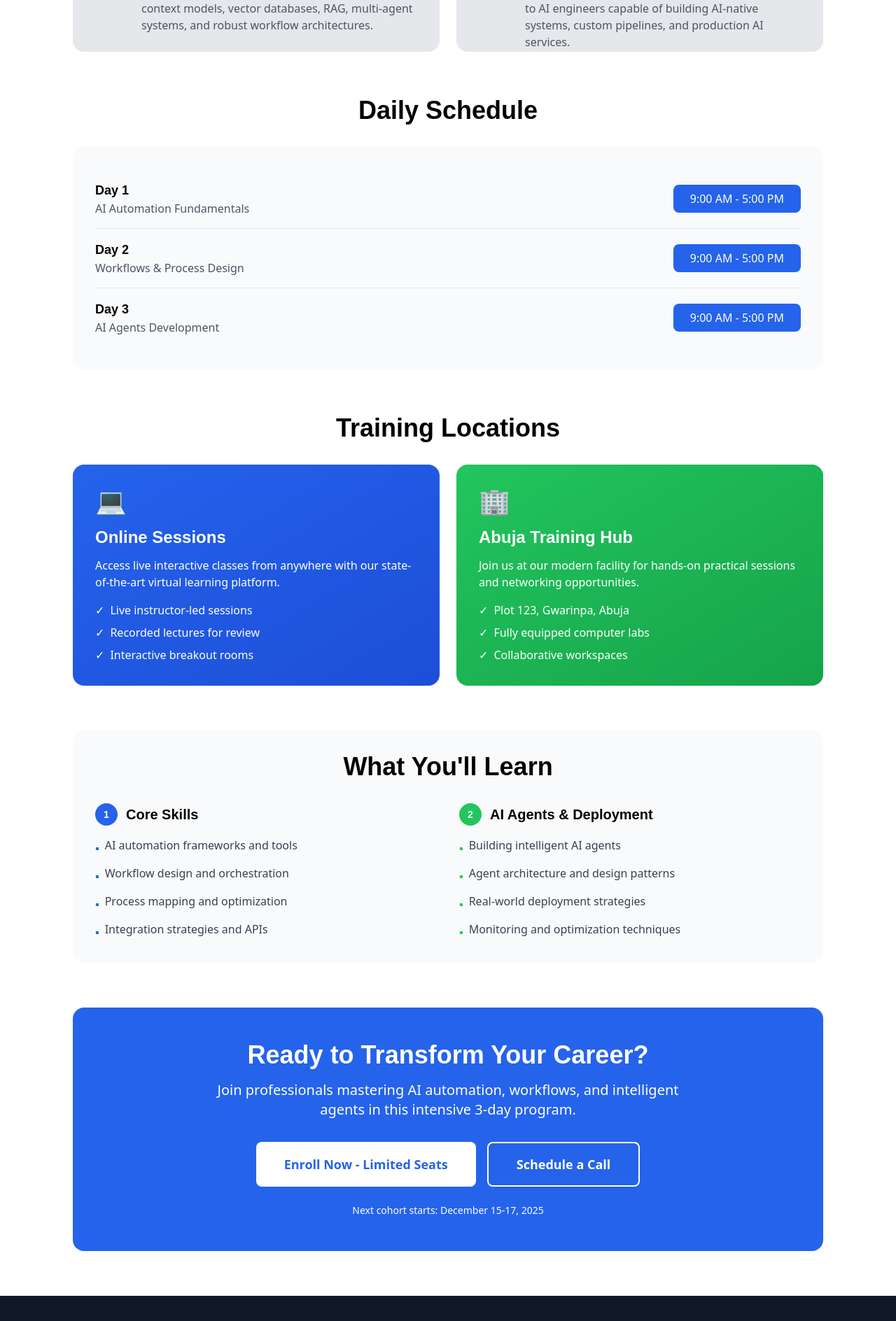
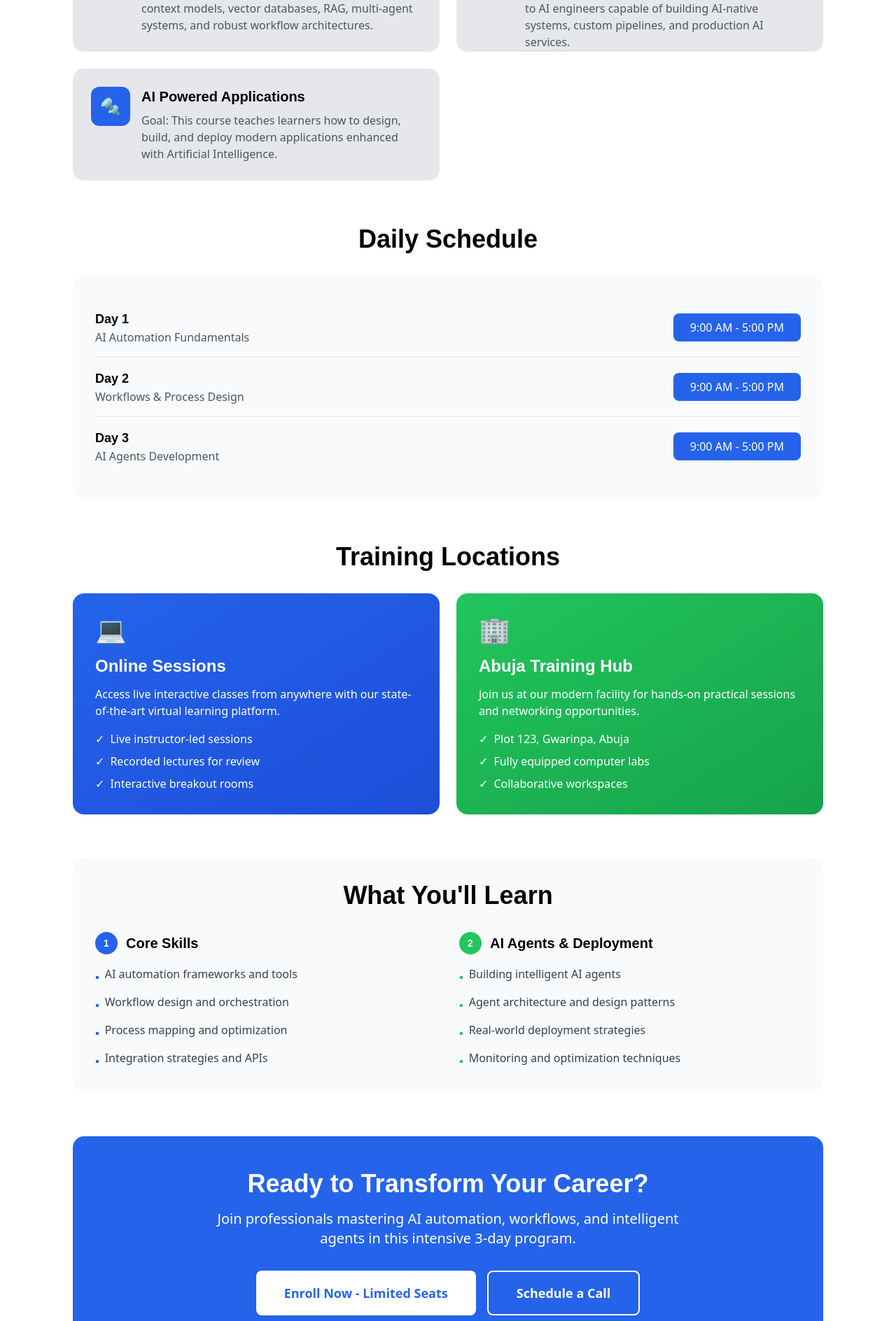
Before and after one commit to oladim/nexit, a React (Create React App) app: page /automation in a window 1280 px wide. Shown: the part 1030-2918 px from the top of the page at 70% size. Built offline with nearby package versions, Linux system fonts and the light colour scheme.

Commit message:
add ai aplications module

```diff
--- a/src/components/AutomationPage.js
+++ b/src/components/AutomationPage.js
@@ -34,6 +34,14 @@ function AutomationTraining() {
       duration: "Transition learners from automation builders to AI engineers capable of building AI-native systems, custom pipelines, and production AI services.",
       icon: "🔩",
       topics: ["AI Engineering Fundamentals", "Building Custom AI Services", "LLM Tool Calling & Function Calling", "Fine-Tuning Models", "Enterprise-Grade Deployment", "AI Performance Optimization"],
+      isAvailable: false,
+    },
+    {
+      id: 5,
+      title: "AI Powered Applications",
+      duration: "This course teaches learners how to design, build, and deploy modern applications enhanced with Artificial Intelligence.",
+      icon: "🔩",
+      topics: ["AI-Driven User Interfaces", "Chatbot Development & NLP", "Recommendation Engines", "Computer Vision Integration", "Real-time Data Processing", "User Experience with AI"],
       isAvailable: false,
     }
   ];
@@ -287,7 +295,7 @@ function AutomationTraining() {
       {/* Footer */}
       <footer className="bg-gray-900 text-white py-8 px-10">
         <div className="max-w-6xl mx-auto text-center">
-          <p className="text-gray-400">© 2025 NexIT. All rights reserved.</p>
+          <p className="text-gray-400">© 2026 NexIT. All rights reserved.</p>
         </div>
       </footer>
     </div>
```
